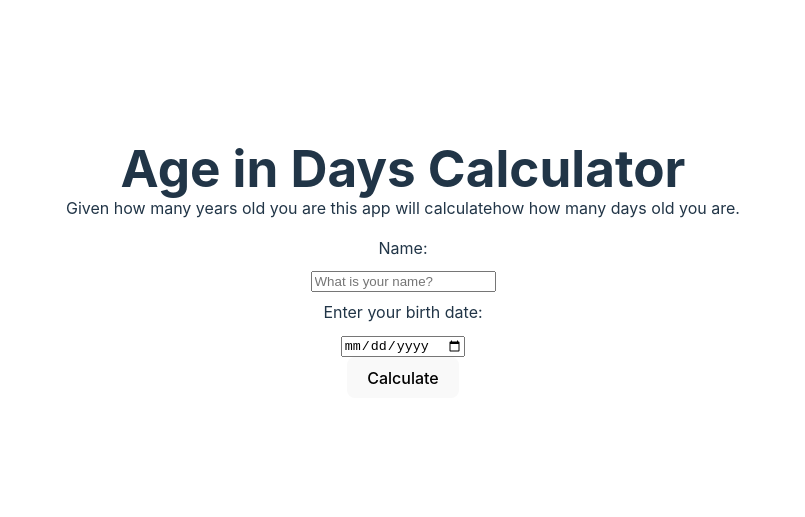
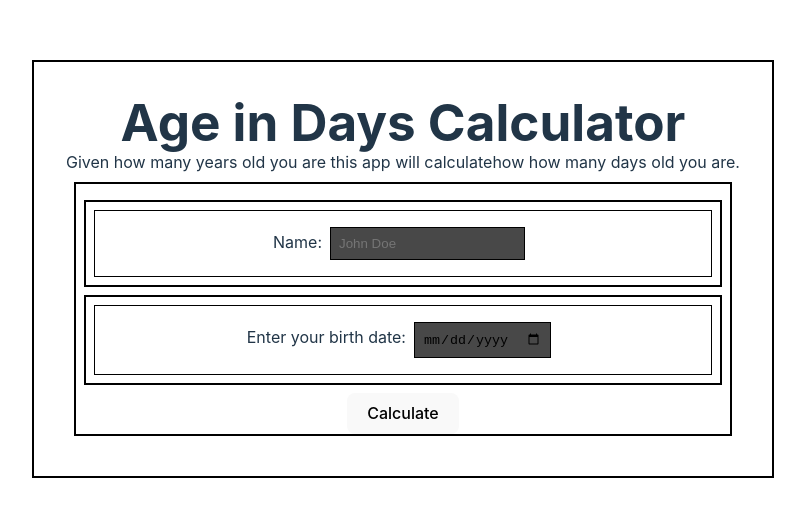
Before and after one commit to Old-Dead-One/age-in-days-ts, a React (Vite) app: page / in a window 1280 px wide. Shown: the part 131-648 px from the top of the page, without its empty margins (237-1042 px from the left). Built offline with nearby package versions, Linux system fonts and the light colour scheme.

Commit message:
Add workflow

```diff
--- a/index.html
+++ b/index.html
@@ -2,7 +2,7 @@
 <html lang="en">
   <head>
     <meta charset="UTF-8" />
-    <link rel="icon" type="image/png+xml" href="/warrior.png" />
+    <link rel="icon" type="image/png+xml" href="/icons8-math-80.png" />
     <meta name="viewport" content="width=device-width, initial-scale=1.0" />
     <title>Age in Days</title>
   </head>
--- a/src/App.css
+++ b/src/App.css
@@ -13,3 +13,27 @@ label {
   display: block;
   margin: 0.5rem;
 }
+
+div {
+  margin: 0.5rem;
+  border: 2px solid #000;
+  justify-content: center;
+}
+input {
+  margin: 0.5rem;
+  padding: 0.5rem;
+  border: 1px solid #000;
+}
+
+label {
+  display: block;
+  margin: 0.5rem;
+  padding: 0.5rem;
+  border: 1px solid #000;
+}
+
+input {
+  background-color: #484848;
+  border: 1px solid #000;
+  color: black;
+}
--- a/src/Calculator.tsx
+++ b/src/Calculator.tsx
@@ -43,43 +43,44 @@ const Calculator: React.FC = () => {
         setExactAge(age);
         const days = calcDaysLived(birthDateInput);
         setDaysLived(days);
-        console.log(`Exact Age: ${age.years} years, ${age.months} months, ${age.days} days`);
-        console.log(`Days Lived: ${days} days`);
     };
 
     return (
-        <>
+        <div>
             <form onSubmit={handleSubmit}>
                 <div>
-                    <label htmlFor="name">Name:</label>
+                    <label htmlFor="name">Name:
                         <input
                             type="text"
                             id="name"
                             value={name}
-                        placeholder="What is your name?"
+                            placeholder="John Doe"
                             onChange={(event: React.ChangeEvent<HTMLInputElement>): void => setName(event.target.value)}
                         />
-                    <label htmlFor="birthdate">Enter your birth date:</label>
+                    </label>
+                </div>
+                <div>
+                    <label htmlFor="birthdate">Enter your birth date:
                         <input
                             type="date"
                             id="birthdate"
                             value={birthDateInput}
-                        placeholder="Enter your birth date"
                             onChange={handleBirthdateChange}
                         />
-                    <div>
+                    </label>
+                </div>
+
                 <button type="submit">Calculate</button>
                 {name && (
-                            <>
+                    <div>
                         <label htmlFor="salutation">{name}, you have lived for:</label>
                         <label htmlFor="daysLived"> {daysLived} days!</label>
-                                <p>Your exact age is {exactAge.years} years, {exactAge.months} months, and {exactAge.days} days.</p>
-                            </>
+                        <label>Your exact age is {exactAge.years} years, {exactAge.months} months, and {exactAge.days} days.</label>
+                    </div>
                 )}
-                    </div>
-                </div>
-            </form>
-        </>
+
+            </form >
+        </div >
     );
 };
 
```
Also changed, not shown: public/icons8-math-80.png (added). Lines whose indentation alone changed are shown as unchanged.
